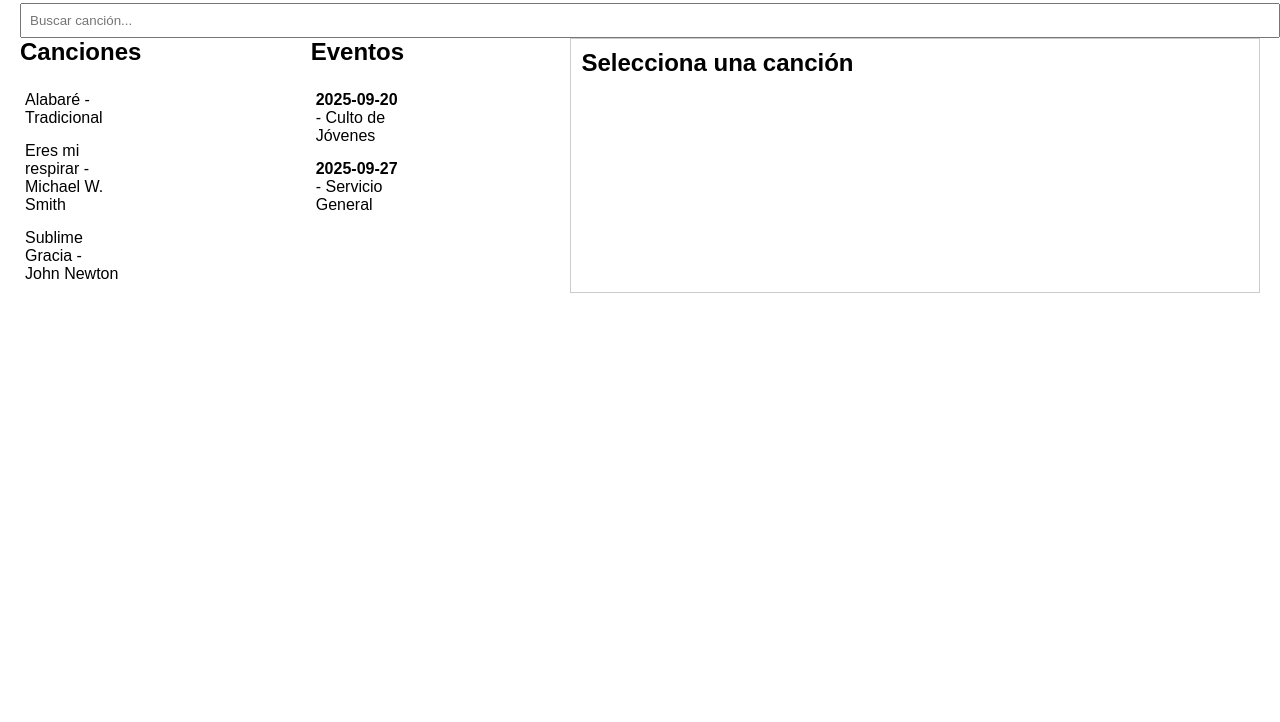
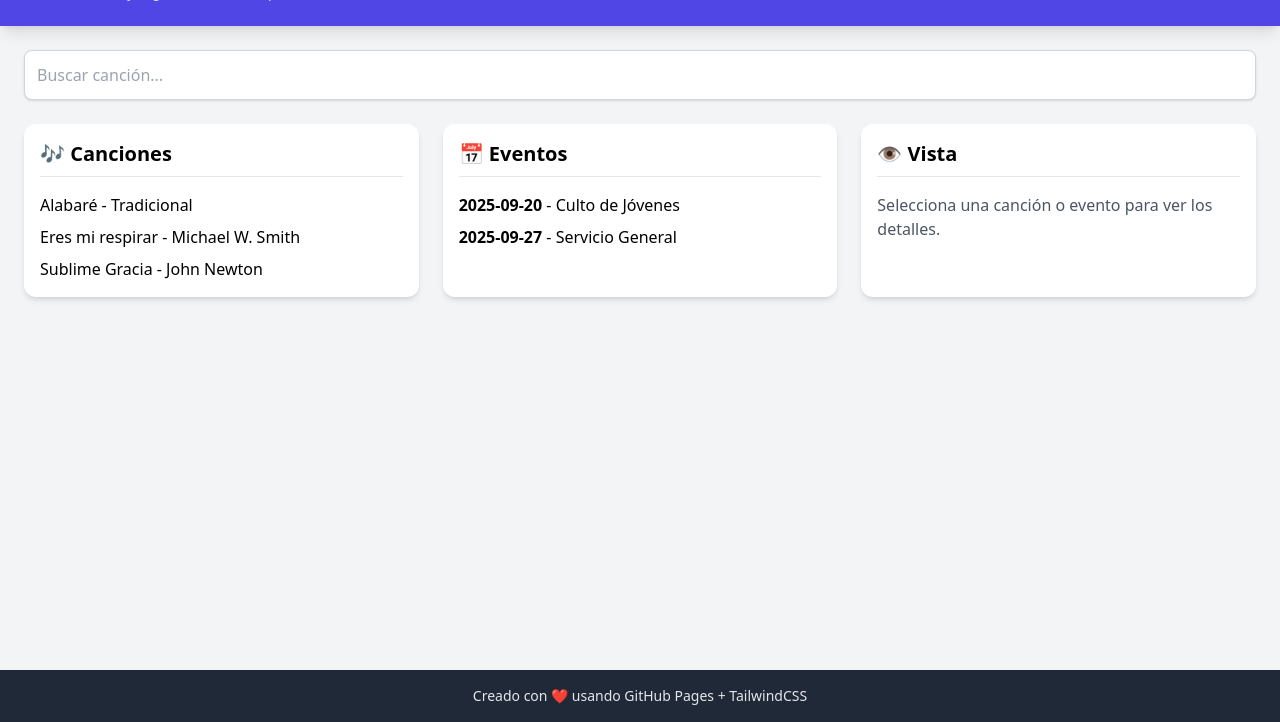
Before and after one commit to joblitasc/IBVNM_Music, a plain HTML site: page index.html in a window 1280 px wide. Shown: the part 78-800 px from the top of the page. Drawn offline with nearby package versions, Linux system fonts and the light colour scheme.

Commit message:
Update index.html

```diff
--- a/index.html
+++ b/index.html
@@ -3,35 +3,52 @@
 <head>
   <meta charset="UTF-8">
   <title>Catálogo de Canciones</title>
-  <link rel="stylesheet" href="style.css">
-  <style>
-    body { font-family: Arial, sans-serif; margin: 20px; }
-    #contenedor { display: flex; gap: 30px; }
-    #lista, #eventos { width: 40%; }
-    #visor { flex: 1; border: 1px solid #ccc; padding: 10px; }
-    .item { cursor: pointer; margin: 5px 0; padding: 5px; }
-    .item:hover { background: #f0f0f0; }
-    h2 { margin-top: 0; }
-  </style>
+  <!-- TailwindCSS desde CDN -->
+  <script src="https://cdn.tailwindcss.com"></script>
 </head>
-<body>
-  <h1>🎵 Catálogo de Canciones</h1>
+<body class="bg-gray-100 min-h-screen flex flex-col">
+  <!-- Header -->
+  <header class="bg-indigo-600 text-white p-6 shadow-lg">
+    <h1 class="text-3xl font-bold">🎵 Catálogo de Canciones</h1>
+    <p class="text-sm opacity-80">Busca, escucha y organiza canciones por eventos</p>
+  </header>
 
-  <input type="text" id="busqueda" placeholder="Buscar canción..." style="width:100%;padding:8px;">
+  <!-- Contenido principal -->
+  <main class="flex-1 p-6">
+    <!-- Barra de búsqueda -->
+    <div class="mb-6">
+      <input id="busqueda" type="text" placeholder="Buscar canción..."
+        class="w-full p-3 rounded-lg border border-gray-300 shadow focus:outline-none focus:ring-2 focus:ring-indigo-500">
+    </div>
 
-  <div id="contenedor">
-    <div>
-      <h2>Canciones</h2>
-      <div id="lista"></div>
+    <!-- Layout en 3 columnas -->
+    <div class="grid grid-cols-1 md:grid-cols-3 gap-6">
+      <!-- Lista canciones -->
+      <div class="bg-white p-4 rounded-xl shadow-md">
+        <h2 class="text-xl font-semibold mb-4 border-b pb-2">🎶 Canciones</h2>
+        <div id="lista" class="space-y-2"></div>
+      </div>
+
+      <!-- Lista eventos -->
+      <div class="bg-white p-4 rounded-xl shadow-md">
+        <h2 class="text-xl font-semibold mb-4 border-b pb-2">📅 Eventos</h2>
+        <div id="eventos" class="space-y-2"></div>
+      </div>
+
+      <!-- Visor -->
+      <div class="bg-white p-4 rounded-xl shadow-md col-span-1 md:col-span-1">
+        <h2 class="text-xl font-semibold mb-4 border-b pb-2">👁️ Vista</h2>
+        <div id="visor" class="text-gray-600">
+          <p>Selecciona una canción o evento para ver los detalles.</p>
+        </div>
+      </div>
     </div>
-    <div>
-      <h2>Eventos</h2>
-      <div id="eventos"></div>
-    </div>
-    <div id="visor">
-      <h2>Selecciona una canción</h2>
-    </div>
-  </div>
+  </main>
+
+  <!-- Footer -->
+  <footer class="bg-gray-800 text-gray-200 text-center p-4 text-sm">
+    Creado con ❤️ usando GitHub Pages + TailwindCSS
+  </footer>
 
   <script src="script.js"></script>
 </body>
```
